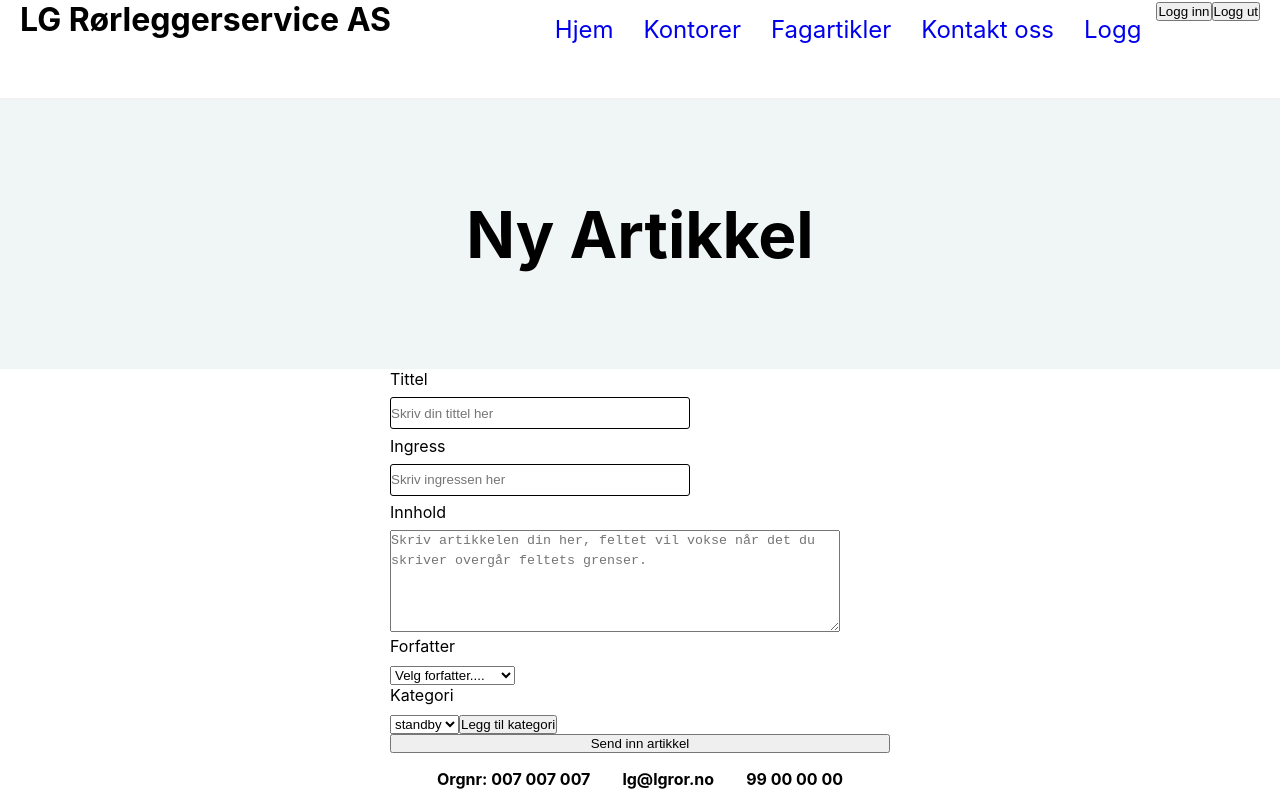
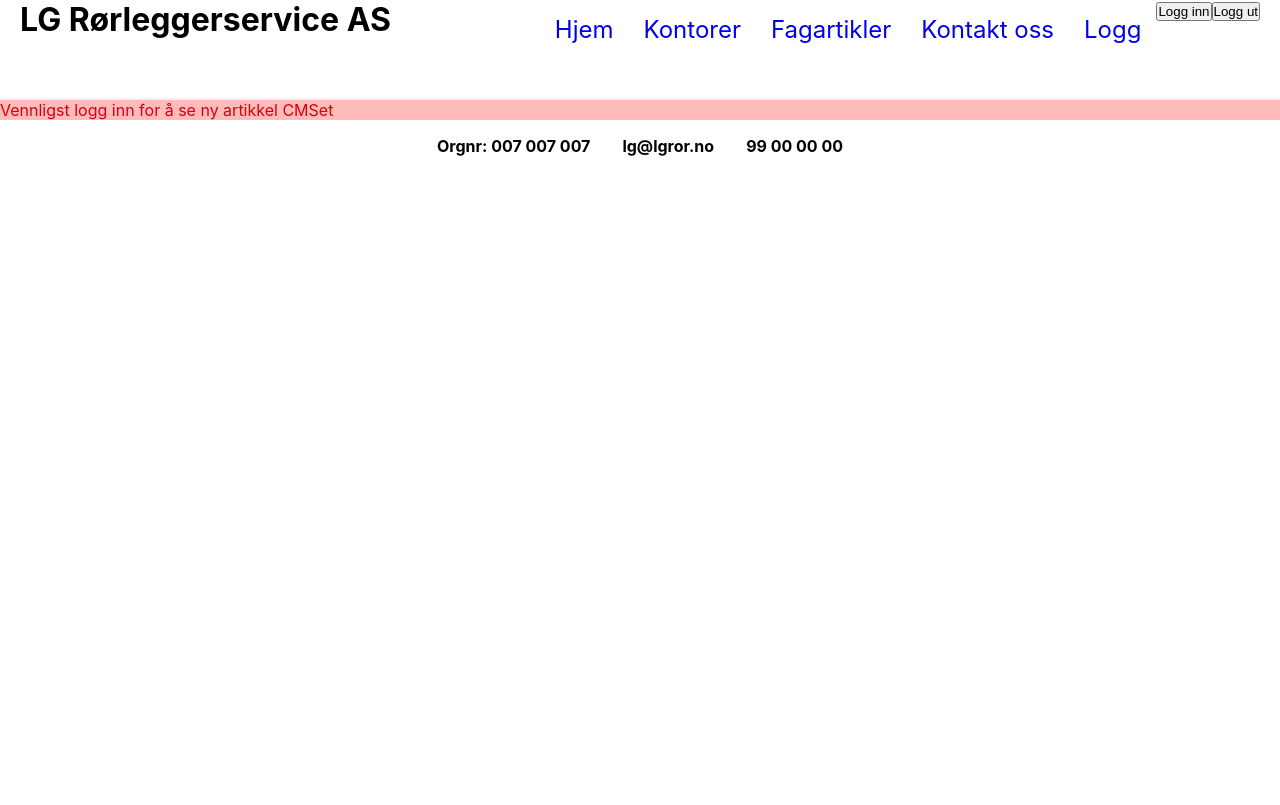
Before and after one commit to Snailey/WebapplikasjonerEksamen, a React (Create React App) app in the folder frontend/: page /newArticle in a window 1280 px wide. Built offline with nearby package versions, Linux system fonts and the light colour scheme.

Commit message:
cms login check, modal login cleanup

```diff
--- a/frontend/src/components/Modal.jsx
+++ b/frontend/src/components/Modal.jsx
@@ -9,6 +9,7 @@ import {
   ModalHeader,
   ModalFormContainer,
   CloseButton,
+  ErrorMessage,
 } from '../styles/StyledComponents';
 import { login } from '../utils/users';
 
@@ -18,19 +19,20 @@ const Modal = (props) => {
     email: '',
     password: '',
   });
-  const [error, setError] = useState('');
+  const [errormsg, setErrormsg] = useState('');
 
   const handleSubmit = async (event) => {
     console.log(loginData);
     const { data, error } = await login(loginData);
-    // console.log(data);
+    console.log(data);
     if (!data.success) {
-      setError(error);
+      if (error) setErrormsg(error);
+      else setErrormsg(data);
+    } else if (data.success) {
+      setUser(data);
+      props.updateModal(false);
     }
-    setUser(data);
-    if (error) setError(error);
-    else setUser(data);
-    props.updateModal(false);
+
     event.preventDefault();
   };
 
@@ -83,9 +85,9 @@ const Modal = (props) => {
               </button>
             </form>
           </ModalFormContainer>
+          {errormsg && <ErrorMessage>{errormsg}</ErrorMessage>}
         </ModalContents>
       </StyledModal>
-      {error && <p>Error Message:{error}</p>}
     </>
   );
 };
--- a/frontend/src/pages/MiniCMS.jsx
+++ b/frontend/src/pages/MiniCMS.jsx
@@ -1,12 +1,24 @@
+import { React, useContext } from 'react';
 import ExpandingTextArea from '../components/ExpandingTextarea';
+import { Context } from '../contexts/GlobalStateContext';
 import {
   StyledWelcome,
   Label,
   Input,
   FormContainer,
+  ErrorMessage,
 } from '../styles/StyledComponents';
 
-const MiniCMS = () => (
+const MiniCMS = () => {
+  const [user] = useContext(Context);
+
+  return (
+    <>
+      {!user ? (
+        <ErrorMessage>
+          Vennligst logg inn for å se ny artikkel CMSet
+        </ErrorMessage>
+      ) : (
         <>
           <StyledWelcome>
             <p>Ny Artikkel</p>
@@ -39,5 +51,8 @@ const MiniCMS = () => (
             <button type="submit">Send inn artikkel</button>
           </FormContainer>
         </>
+      )}
+    </>
   );
+};
 export default MiniCMS;
--- a/frontend/src/styles/StyledComponents.jsx
+++ b/frontend/src/styles/StyledComponents.jsx
@@ -465,3 +465,7 @@ export const CloseButton = styled.button`
   border: 0;
   padding: 0;
 `;
+export const ErrorMessage = styled.p`
+  color: #d8000c;
+  background-color: #ffbaba;
+`;
```
Lines whose indentation alone changed are shown as unchanged.
